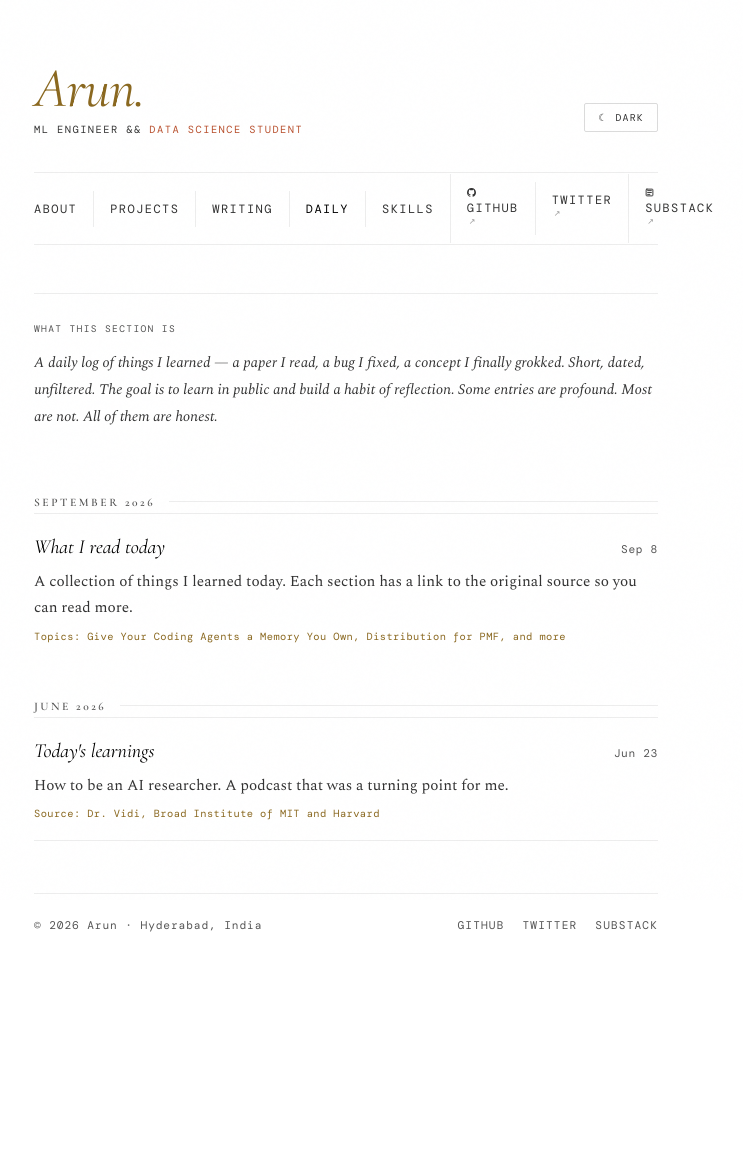
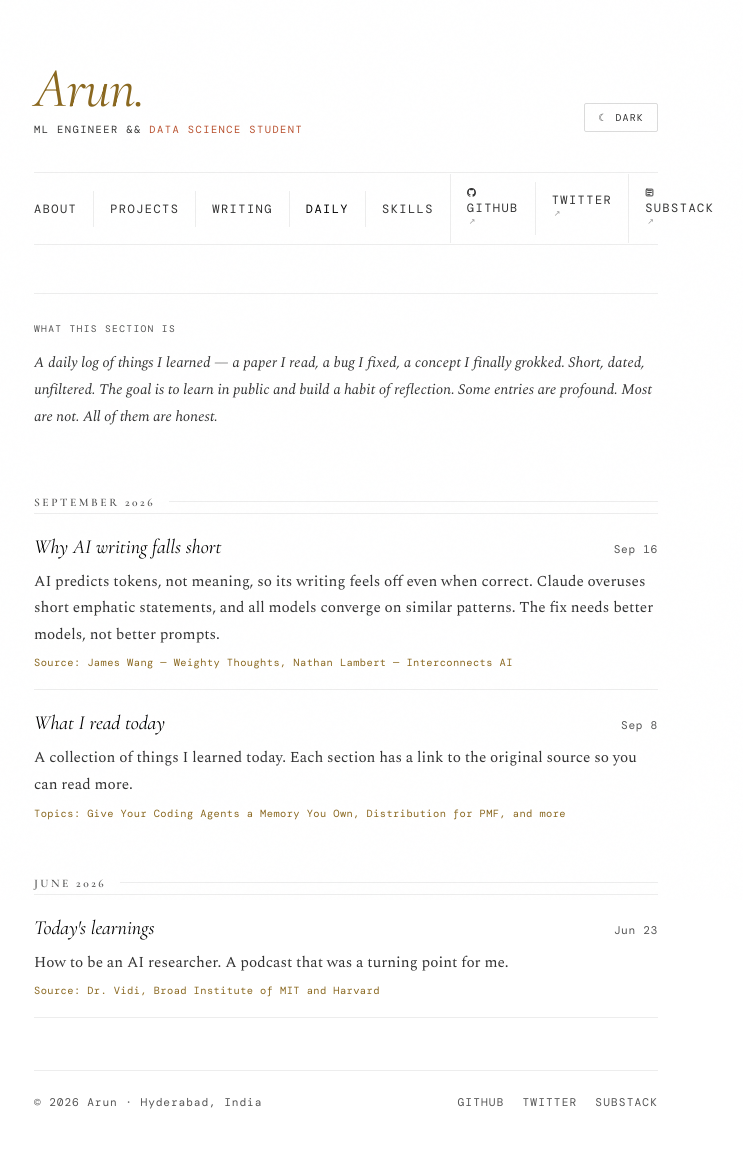
Before and after one commit to Arun2565/Arun2565.github.io, a Jekyll site: the page daily.html, which Jekyll copies as it is, in a window 1280 px wide. Shown: the whole page, without its empty margins (294-1037 px from the left). Built offline with Jekyll 4.4.1, drawn with Linux system fonts in a browser that asks for light colours; some web fonts are replaced; before the commit the page ends 984 px from its top, so only the background shows below that.

Commit message:
Add to daily learnings section

```diff
--- a/daily.html
+++ b/daily.html
@@ -269,6 +269,15 @@ footer {
   <div class="sec-line"></div>
 </div>
 
+<a href="https://arun2565.github.io/why-ai-writing-falls-short/" class="daily-entry">
+  <div class="daily-entry-header">
+    <div class="daily-entry-title">Why AI writing falls short</div>
+    <div class="daily-entry-date">Sep 16</div>
+  </div>
+  <div class="daily-entry-body">AI predicts tokens, not meaning, so its writing feels off even when correct. Claude overuses short emphatic statements, and all models converge on similar patterns. The fix needs better models, not better prompts.</div>
+  <div class="daily-entry-source">Source: James Wang &mdash; Weighty Thoughts, Nathan Lambert &mdash; Interconnects AI</div>
+</a>
+
 <a href="https://arun2565.github.io/what-i-read-today/" class="daily-entry">
   <div class="daily-entry-header">
     <div class="daily-entry-title">What I read today</div>
```
Also changed, not shown: _posts/2026-09-16-what-i-read-today.md (renamed from _posts/2026-09-16-todays-learnings.md, +4 -1 lines).
